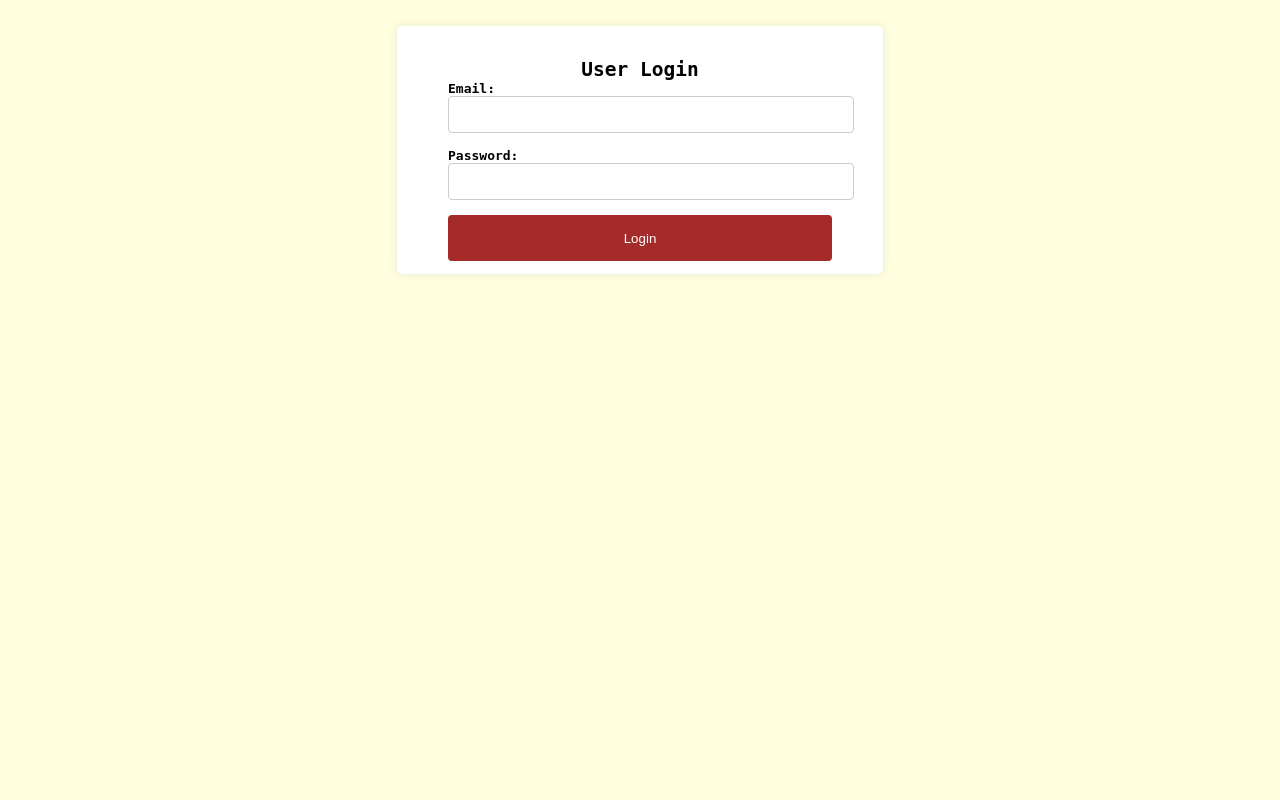
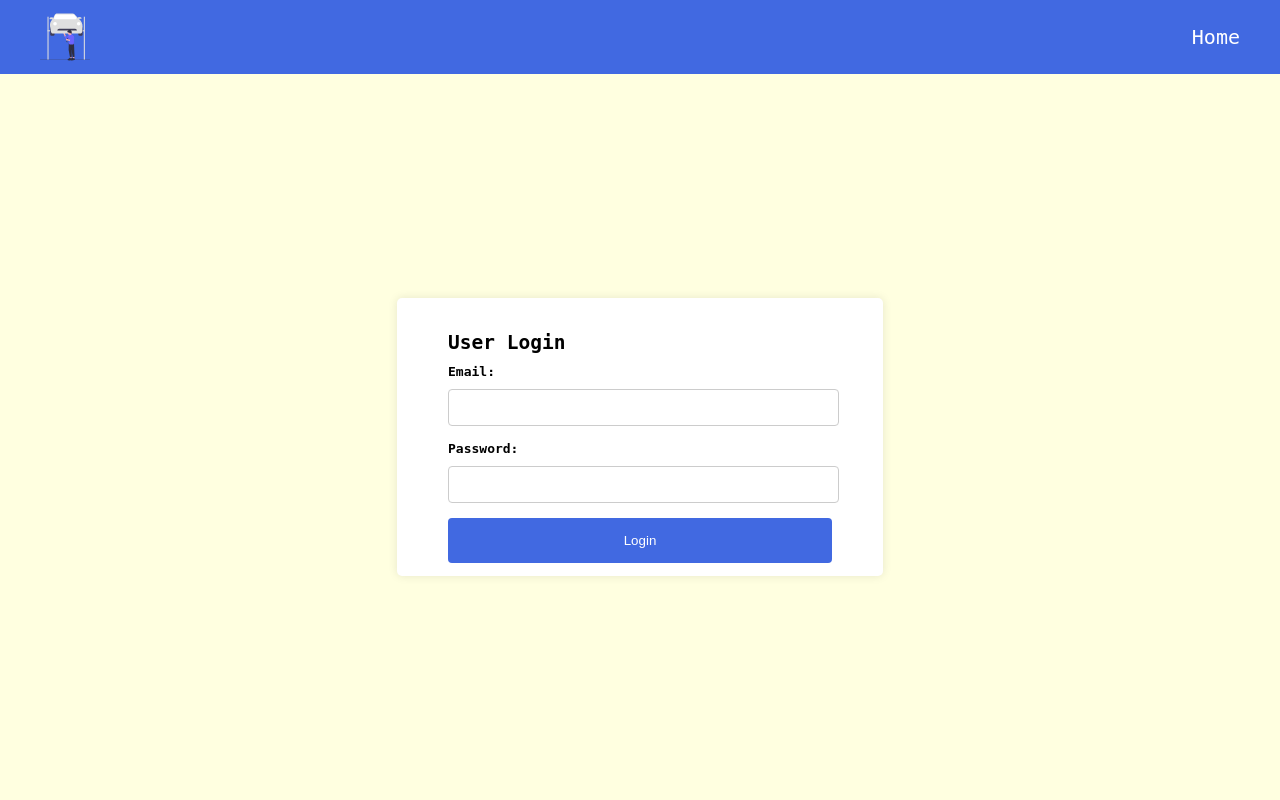
Before and after one commit to saanjaay/thesparestore, a PHP site: page /html/userLogin.html in a window 1280 px wide. Run offline with PHP 8.4, Linux system fonts and the light colour scheme.

Commit message:
added complete flow

```diff
--- a/css/productsList.css
+++ b/css/productsList.css
@@ -75,3 +75,7 @@
   display: flex;
   align-items: center;
 }
+
+h2 {
+  text-align: start;
+}
--- a/css/styles.css
+++ b/css/styles.css
@@ -1,7 +1,5 @@
 :root {
-    --color1: brown;
-    --color2: black;
-    --color3: blue;
+    --color1: royalblue;
 }
 
 
@@ -67,12 +65,12 @@ body {
 
   .form-label-class {
     display: block;
-    margin-bottom: 0%;
+    margin-bottom: 10px;
     font-weight: bold;
   }
 
   .form-input {
-    width: 100%;
+    width: 96%;
     padding: 10px;
     margin-bottom: 15px;
     border: 1px solid #ccc;
@@ -123,9 +121,8 @@ body {
   justify-content: space-between;
   align-items: center;
   background-color: royalblue;
-  padding: 5px;
+  padding: 5px 40px;
   font-size: 20px;
-  border-radius: 5px;
 }
 
 .top-bar > img {
@@ -151,3 +148,8 @@ body {
 .top-bar > ul > li:hover {
   transform: scale(1.02);
 }
+
+.top-bar > ul > li > a {
+  color: white;
+  text-decoration: none;
+}
--- /dev/null
+++ b/css/userLogin.css
@@ -0,0 +1,13 @@
+html , body{
+    height: 100%;
+}
+
+body {
+    display: flex;
+    flex-direction: column;
+}
+
+.login-container {
+    margin: auto;
+    width: 100%;
+}
--- a/html/productsList.html
+++ b/html/productsList.html
@@ -7,6 +7,7 @@
     <title>Product List</title>
     <link rel="stylesheet" href="../css/styles.css" />
     <link rel="stylesheet" href="../css/productsList.css" />
+    <script src="../js/common.js"></script>
    <script src="https://ajax.googleapis.com/ajax/libs/jquery/3.7.0/jquery.min.js"></script>
     <link
       rel="stylesheet"
@@ -24,8 +25,9 @@
       <img src="../media/logo.svg" />
       <ul>
         <li id="welcome-msg"></li>
-        <li title="user registration"><a>Register</a></li>
+        <!-- <li title="user registration"><a>Register</a></li> -->
         <li title="products"><a>Products</a></li>
+        <li title="logout" id="logout">Logout</li>
       </ul>
     </div>
     <div class="search-container">
--- a/html/userLogin.html
+++ b/html/userLogin.html
@@ -4,9 +4,21 @@
     <title>User Login</title>
     <link rel="stylesheet" href="../css/styles.css" />
     <script src="https://ajax.googleapis.com/ajax/libs/jquery/3.7.0/jquery.min.js"></script>
+    <link rel="stylesheet" href="../css/productsList.css"‰>
+    <link rel="stylesheet" href="../css/userLogin.css">
+    <script src="../js/common.js"></script>
+    <script src="../js/userLogin.js"></script>
   </head>
 
   <body>
+    <div class="top-bar">
+      <img src="../media/logo.svg" />
+      <ul>
+        <li id="welcome-msg"></li>
+        <!-- <li title="user registration"><a>Register</a></li> -->
+        <li title="Home"><a href="home.html">Home</a></li>
+      </ul>
+    </div>
     <div class="login-container">
       <form
         action="login.php"
--- /dev/null
+++ b/js/common.js
@@ -0,0 +1,12 @@
+function getUrlVars() {
+    var vars = {},
+      hash;
+    var hashes = window.location.href
+      .slice(window.location.href.indexOf("?") + 1)
+      .split("&");
+    for (var i = 0; i < hashes.length; i++) {
+      hash = hashes[i].split("=");
+      vars[hash[0]] = hash[1];
+    }
+    return vars;
+  }
--- /dev/null
+++ b/js/userLogin.js
@@ -0,0 +1,7 @@
+$(document).ready(function() {
+    let urlValues = getUrlVars()["login"];
+    console.log(urlValues);
+    if (urlValues && urlValues === "invalid"){
+        alert("Invalid username or password");
+    }
+});
```
Also changed, not shown: html/login.php (+7 -5 lines), html/productDetails.html (+5 -2 lines), html/userRegistration.html (+9 -1 lines), js/productDetails.js (+13 -12 lines), js/productsList.js (+27 -5 lines), js/data.js (deleted), js/index.js (deleted).
